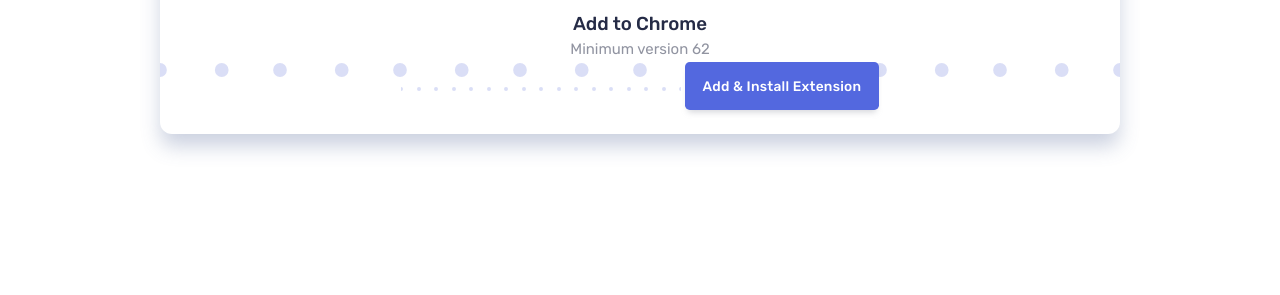
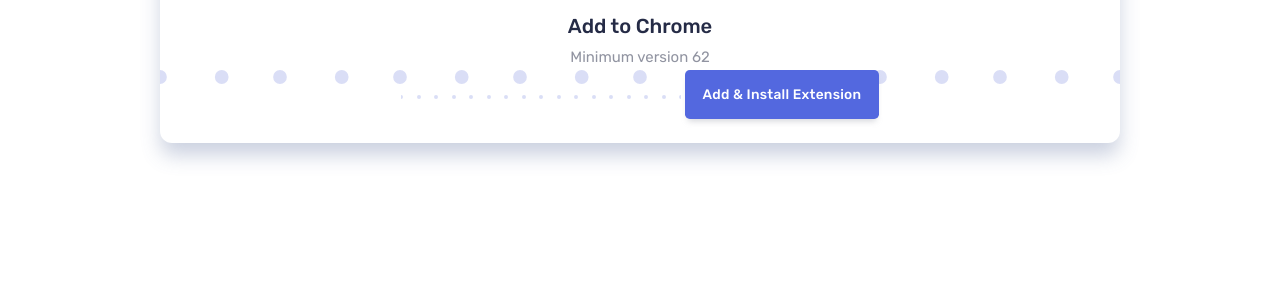
Before and after one commit to ereljapco/frontendmentor, a plain HTML site: page bookmark-landing-page/index.html in a window 1280 px wide. Shown: the part 2947-3242 px from the top of the page. Drawn offline with Linux system fonts and the light colour scheme.

Commit message:
style(download): increase font-size of chrome-title and increase margin-bottom of chrome-img and chrome-title

```diff
--- a/bookmark-landing-page/css/main.css
+++ b/bookmark-landing-page/css/main.css
@@ -342,5 +342,10 @@
 }
 
 .download__chrome-img {
-  margin-bottom: 1.5rem;
+  margin-bottom: 1.6rem;
 }
+
+.download__chrome-title {
+  font-size: 1.26rem;
+  margin-bottom: 0.3rem;
+}
```
